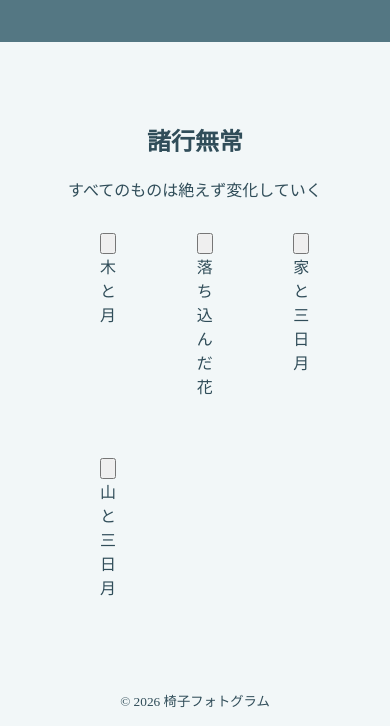
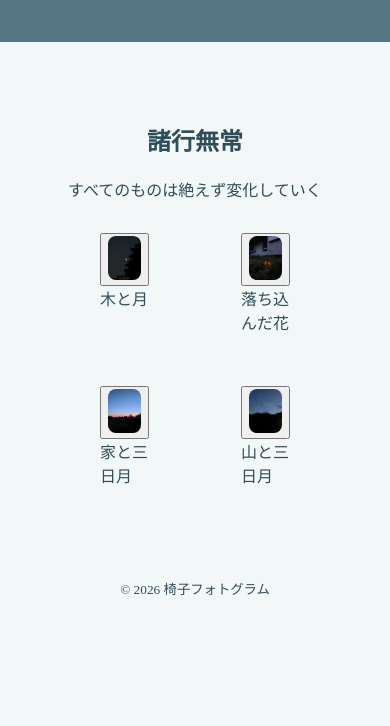
Before and after one commit to hs25261-svg/maple, a plain HTML site: page index.html in a window 390 px wide. Shown: the part 127-853 px from the top of the page. Drawn offline with Linux system fonts and the light colour scheme.

Commit message:
fix: typo

```diff
--- a/index.html
+++ b/index.html
@@ -39,7 +39,7 @@
           </figcaption>
         </figure>
 
-        <figure class="photo-cord">
+        <figure class="photo-card">
           <button class="photo-card__open" type="button">
             <img src="images/IMG_7754.JPEG" alt="家と三日月">
           </button>
@@ -48,7 +48,7 @@
           </figcaption>
         </figure>
 
-        <figure class="photo-cord">
+        <figure class="photo-card">
           <button class="photo-card__open" type="button">
             <img src="images/IMG_7745.JPEG" alt="山と三日月">
           </button>
--- a/style.css
+++ b/style.css
@@ -32,9 +32,10 @@ img {
     align-items: start;
     gap: 32px 22px;
 }
-@media (max-width: 430px) {
+@media (max-width: 1050px) {
     .photo-grid {
-        gap: 20px 12px;
+        grid-template-columns: repeat(3, minmax(0, 1fr));
+        gap: 28px 20px;
     }
 }
 @media (max-width: 760px) {
@@ -43,9 +44,8 @@ img {
         gap: 24px 16px;
     }
 }
-@media (max-width: 1050px) {
+@media (max-width: 430px) {
     .photo-grid {
-        grid-template-columns: repeat(3, minmax(0, 1fr));
-        gap: 28px 20px;
+        gap: 20px 12px;
     }
 }
```
